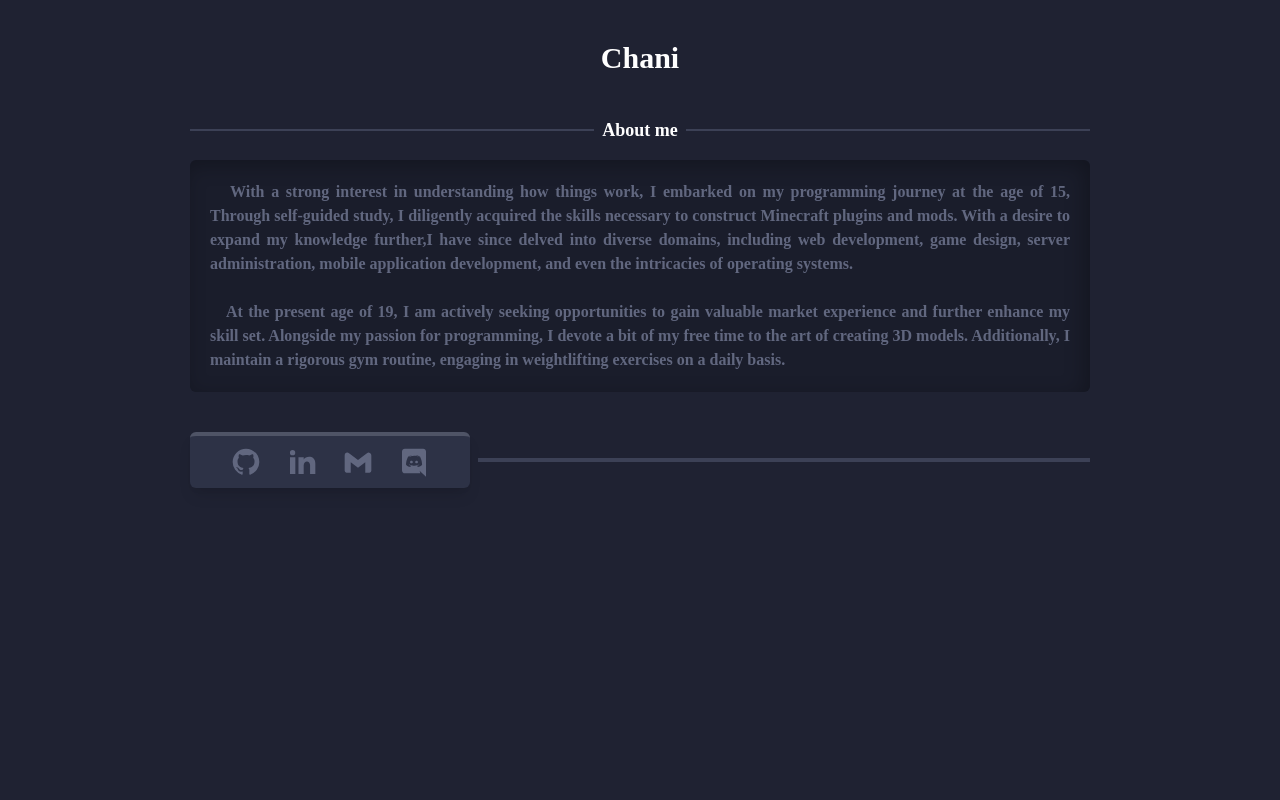
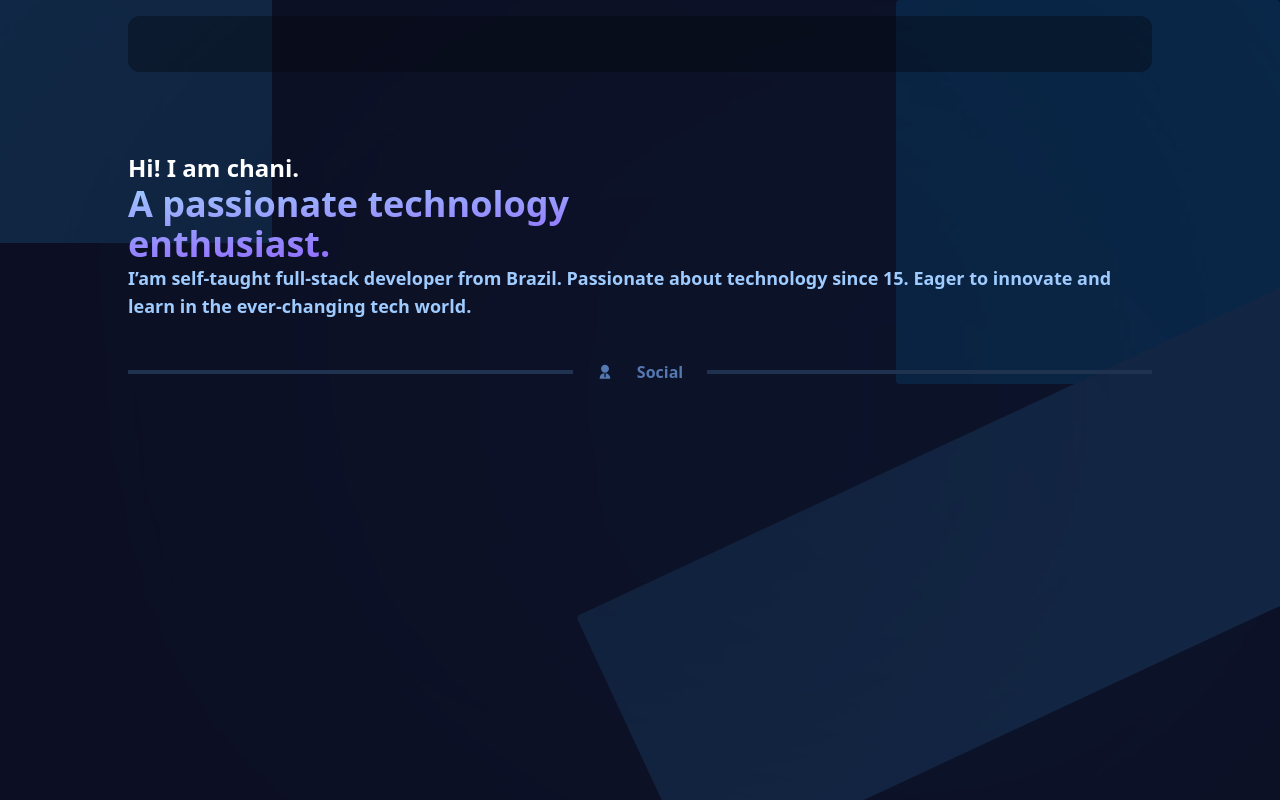
Before and after one commit to 21Chani/profile, a React (Vite) app: page / in a window 1280 px wide. Built offline with nearby package versions, Linux system fonts and the light colour scheme.

Commit message:
feat: testing new theme

```diff
--- a/package.json
+++ b/package.json
@@ -25,6 +25,9 @@
     "eslint-plugin-react-hooks": "^4.6.0",
     "eslint-plugin-react-refresh": "^0.3.4",
     "postcss": "^8.4.24",
+    "prettier": "^3.0.3",
+    "prettier-plugin-organize-imports": "^3.2.3",
+    "prettier-plugin-tailwindcss": "^0.5.6",
     "tailwindcss": "^3.3.2",
     "typescript": "^5.0.2",
     "vite": "^4.3.9"
--- a/public/global.css
+++ b/public/global.css
@@ -1,15 +1,20 @@
-@import url('https://fonts.googleapis.com/css2?family=Rubik:wght@300;400;500;700;800;900&display=swap');
-
 @tailwind base;
 @tailwind components;
 @tailwind utilities;
 
-* {
-	font-family: 'jetbrains mono';
+@layer {
+	body {
+		@apply text-white;
+	}
+
+	h3 {
+	}
+
+	h2 {
+		@apply text-2xl;
+	}
+
+	h1 {
+		@apply text-3xl;
+	}
 }
-
-.test {
-	/* background-size: auto auto; */
-	/* background-clip: border-box; */
-	background-size: 200% auto;
-}
--- a/src/App.tsx
+++ b/src/App.tsx
@@ -1,58 +1,33 @@
-import { GithubIcon } from "@icons/GithubIcon";
-import { LinkedinIcon } from "./icons/LinkedinIcon";
-import { EnvelopeIcon } from "./icons/EnvelopeIcon";
-import { DiscordIcon } from "./icons/DiscordIcon";
-import { SocialMediaBtn } from "./components/SocialMediaBtn";
-import {
-  RiDiscordFill,
-  RiGithubFill,
-  RiGoogleFill,
-  RiLinkedinFill,
-  RiMailFill,
-} from "react-icons/ri";
-import { BiLogoGmail } from "react-icons/bi";
+import { RiUser2Fill } from "react-icons/ri";
 function App() {
-  return (
-    <div className="h-screen  flex flex-col w-[900px] mx-auto">
-      <div className="flex flex-col mx-auto my-10 ">
-        <span className="font-extrabold text-3xl mx-auto text-white">
-          Chani
-        </span>
-      </div>
-      <div className="w-full flex gap-2 items-center">
-        <div className="w-full h-0.5 bg-gray-300"></div>
-        <span className="whitespace-nowrap text-lg text-white font-bold">
-          About me
-        </span>
-        <div className="w-full h-0.5 bg-gray-300"></div>
-      </div>
-      <p className="p-5 bg-gray-700 rounded-md shadow-[inset_-5px_5px_20px_0px_#0004] text-gray-100 font-semibold mt-4 text-justify">
-        &nbsp;&nbsp;&nbsp;With a strong interest in understanding how things
-        work, I embarked on my programming journey at the age of 15, Through
-        self-guided study, I diligently acquired the skills necessary to
-        construct Minecraft plugins and mods. With a desire to expand my
-        knowledge further,I have since delved into diverse domains, including
-        web development, game design, server administration, mobile application
-        development, and even the intricacies of operating systems.
-        <br /> <br />
-        &nbsp;&nbsp;&nbsp;At the present age of 19, I am actively seeking
-        opportunities to gain valuable market experience and further enhance my
-        skill set. Alongside my passion for programming, I devote a bit of my
-        free time to the art of creating 3D models. Additionally, I maintain a
-        rigorous gym routine, engaging in weightlifting exercises on a daily
-        basis.
-      </p>
-      <div className="w-full h-fit flex gap- items-center mt-10 gap-2">
-        <div className="w-fit px-10 h-14 relative bg-gray-400 rounded-md  shadow-lg gap-6 flex items-center justify-center border-t-4">
-          <SocialMediaBtn href="" icon={RiGithubFill} />
-          <SocialMediaBtn href="" icon={RiLinkedinFill} />
-          <SocialMediaBtn href="" icon={BiLogoGmail} />
-          <SocialMediaBtn href="" icon={RiDiscordFill} />
-        </div>
-        <div className="w-full h-1 bg-gray-300 shadow-xl"></div>
-      </div>
-    </div>
-  );
+	return (
+		<div className="relative mx-auto flex  h-screen w-full flex-col overflow-hidden bg-[#0A0C2080]">
+			<div className="absolute -left-[48px] -top-[77px] h-80 w-80 rounded bg-[#30B4FF]" />
+			<div className="absolute right-0  h-96 w-96 rounded bg-[#00A3FF]" />
+			<div className="absolute bottom-0 left-[592px] top-2/4 h-72 w-3/4 rotate-[-25deg] rounded bg-[#3FA4ED]" />
+			<div className="absolute flex h-full w-full flex-col bg-[#0A0C20cc] backdrop-blur-[408px]">
+				<main className="mx-auto w-full max-w-5xl ">
+					<header className="mt-4 h-14 w-full rounded-xl bg-[#05060B60]"></header>
+
+					<h3 className="mt-20 text-2xl font-semibold">Hi! I am chani.</h3>
+					<h1 className="text-gradi bg-gradient-to-br from-[#9FCBFE] to-[#8728FF] bg-clip-text text-4xl font-bold text-transparent">
+						A passionate technology <br /> enthusiast.
+					</h1>
+					<p className="text-lg font-semibold text-[#9FCBFE]">
+						I’am self-taught full-stack developer from Brazil. Passionate about technology since 15. Eager to innovate and
+						learn in the ever-changing tech world.
+					</p>
+
+					<div className="my-10 flex h-fit w-full items-center gap-6">
+						<div className="h-1 flex-1 bg-[#1F3250]" />
+						<RiUser2Fill className="text-[#5478B1]" />
+						<span className="font-semibold text-[#5478B1]">Social</span>
+						<div className="h-1 flex-1 bg-[#1F3250]" />
+					</div>
+				</main>
+			</div>
+		</div>
+	);
 }
 
 export default App;
```
Also changed, not shown: .prettierrc.cjs (added), 2 other files (tests, documents, lock files or other folders).
